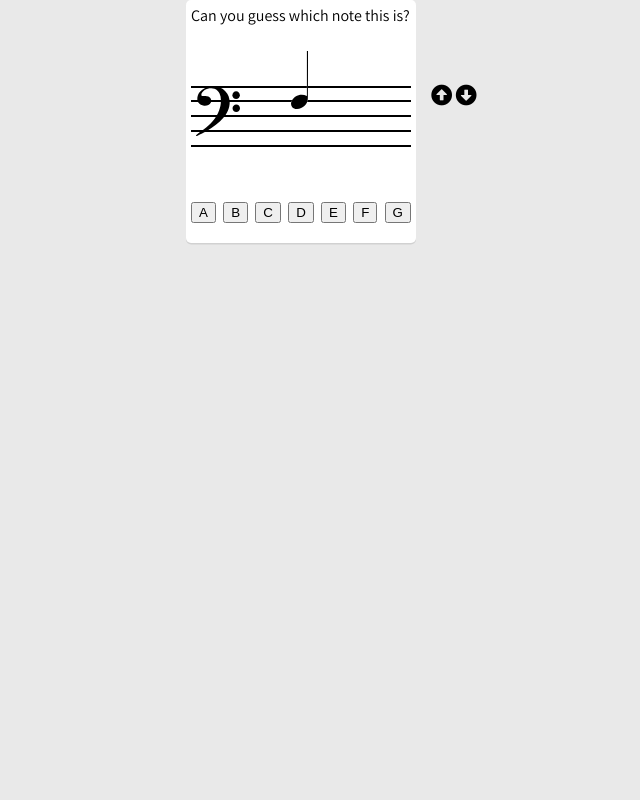
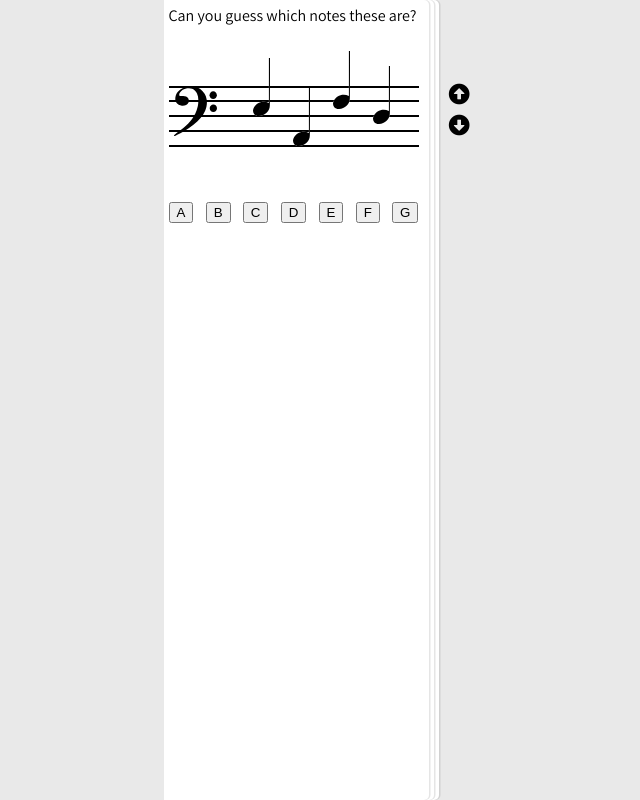
Before and after one commit to nocjallen/noteworthy, a plain HTML site: page index.html in a window 1280 px wide. Shown: the whole page, without its empty margins (339-979 px from the left). Drawn offline with Linux system fonts and the light colour scheme.

Commit message:
Wrote JS function to create random notes and place them on the staff. Modified existing JS for buttons to guess each note. Modified CSS by adding page classes to give the impression that the application is on the open page of a book.

```diff
--- a/index.html
+++ b/index.html
@@ -11,27 +11,35 @@
 
         </div>
             <div class="container">
-                <div class="heading">
-                    Can you guess which note this is?
+                <div class="page-1">
+                    <div class="page-2">
+                        <div class="page-3">
+                            <div class="page-content">
+                            <div>
+                                Can you guess which notes these are?
                             </div>
                             <div class="staff">
                                 <div>
                                     <img class="cleff" src="public/img/cleff_bass.svg" alt="Bass Cleff">
                                 </div>
-                    <div>
-                        <img id="note" class="note" src="public/img/note_quarter.svg" alt="Quarter Note">
+                                <div id="notes">
                                 </div>
                                 <div class="dev">
+                                    <div class="dev-icon">
                                         <i id="move-note-up" class="fas fa-col fa-lg fa-arrow-alt-circle-up"></i>
+                                    </div>
+                                    <div class="dev-icon">
                                         <i id="move-note-down" class="fas fa-col fa-lg fa-arrow-alt-circle-down"></i>
                                     </div>
+                                </div>
                                 <svg class="staff-svg">
-                        <line x1="0" y1="1" x2="220" y2="1" stroke="black" stroke-width="2" shape-rendering="crispEdges"/>
-                        <line x1="0" y1="15" x2="220" y2="15" stroke="black" stroke-width="2" hape-rendering="crispEdges"/>
-                        <line x1="0" y1="30" x2="220" y2="30" stroke="black" stroke-width="2" hape-rendering="crispEdges"/>
-                        <line x1="0" y1="45" x2="220" y2="45" stroke="black" stroke-width="2" hape-rendering="crispEdges"/>
-                        <line x1="0" y1="60" x2="220" y2="60" stroke="black" stroke-width="2" hape-rendering="crispEdges"/>
+                                    <line x1="0" y1="1" x2="250" y2="1" stroke="black" stroke-width="2" shape-rendering="crispEdges"/>
+                                    <line x1="0" y1="15" x2="250" y2="15" stroke="black" stroke-width="2" hape-rendering="crispEdges"/>
+                                    <line x1="0" y1="30" x2="250" y2="30" stroke="black" stroke-width="2" hape-rendering="crispEdges"/>
+                                    <line x1="0" y1="45" x2="250" y2="45" stroke="black" stroke-width="2" hape-rendering="crispEdges"/>
+                                    <line x1="0" y1="60" x2="250" y2="60" stroke="black" stroke-width="2" hape-rendering="crispEdges"/>
                                 </svg>
+
                                 <div id="answers" class="answers">
 
                                 </div>
@@ -43,7 +51,11 @@
                                     <button class="btn-guess">E</button>
                                     <button class="btn-guess">F</button>
                                     <button class="btn-guess">G</button>
-                    </div
+                                </div>
+                                </div>
+                            </div>
+                        </div>
+                    </div>
                 </div>
             </div>
     </body>
--- a/public/css/style.css
+++ b/public/css/style.css
@@ -4,6 +4,8 @@ body {
     margin: 0;
     padding: 0;
 }
+
+
 
 .answers {
     height: 25;
@@ -14,6 +16,7 @@ body {
 .answer-box {
     border: 1px solid black;
     height: 23px;
+    position: absolute;
     text-align: center;
     width: 23px;
 }
@@ -32,7 +35,11 @@ body {
 .dev {
     position: absolute;
     height: 61px;
-    margin-left: 240px;
+    margin-left: 280px;
+}
+
+.dev-icon {
+    height: 50%
 }
 
 .fa-col {
@@ -40,36 +47,37 @@ body {
 }
 
 .note {
+    height: 58px;
+    margin-left: 4.01px;
+    margin-right: 4.01px;
     position: absolute;
-    height: 58px;
-    margin-left: 100px;
 }
 
-.note.note-a {
+.note.pos-1 {
     margin-top: 2px;
 }
 
-.note.note-b {
+.note.pos-2 {
     margin-top: -6px;
 }
 
-.note.note-c {
+.note.pos-3 {
     margin-top: -13px;
 }
 
-.note.note-d {
+.note.pos-4 {
     margin-top: -20px;
 }
 
-.note.note-e {
+.note.pos-5 {
     margin-top: -28px;
 }
 
-.note.note-f {
+.note.pos-6 {
     margin-top: -35px;
 }
 
-.note.note-g {
+.note.pos-7 {
     margin-top: -42px;
 }
 
@@ -86,17 +94,46 @@ body {
 }
 
 .staff-svg {
-    width: 220px;
     height: 61px;
 }
 
 .container {
+    height: 100%;
+    min-height: 275px;
+    margin: 0 auto;
+    width: 275px;
+}
+
+.page-1 {
     background: #fff;
-    border-radius: 5px;
-    box-shadow: 0 1.5px 0 0 rgba(0,0,0,0.1);
-    margin: 0 auto;
-    padding: 5px;
-    width: 220px;
+    border-radius: 0 5px 5px 0;
+    box-shadow: 1.5px 0 0 0 rgba(0,0,0,0.1);
+    height: 100%;
+    width: 275px;
+}
+
+.page-2 {
+    background: #fff;
+    border-radius: 0 5px 5px 0;
+    box-shadow: 1.5px 0 0 0 rgba(0,0,0,0.1);
+    height: 100%;
+    width: 270px;
+}
+
+.page-3 {
+    background: #fff;
+    border-radius: 0 5px 5px 0;
+    box-shadow: 1.5px 0 0 0 rgba(0,0,0,0.1);
+    height: 100%;
+    width: 265px;
+}
+
+.page-content {
+    background: #fff;
+    padding-top: 5px;
+    padding-left: 5px;
+    padding-right: 5px;
+    width: 250px;
 }
 
 @ media (min-width: 769px) {
--- a/public/js/script.js
+++ b/public/js/script.js
@@ -1,32 +1,52 @@
 window.onload = function() {
-    var answers = document.getElementById("answers");
+    var answerMargin = 80;
+    var answersDiv = document.getElementById("answers");
     var btnGuess = document.querySelectorAll(".btn-guess");
     var btnMoveNoteUp = document.getElementById("move-note-up");
     var btnMoveNoteDown = document.getElementById("move-note-down");
-    var div = document.createElement("div");
+    var cleff = "bass";
+    var currentNote = 0;
+    var notesDiv = document.getElementById("notes");
 
-    var notePositions = ["note-a", "note-b", "note-c", "note-d", "note-e", "note-f", "note-g"];
+    var notePositions = ["pos-1", "pos-2", "pos-3", "pos-4", "pos-5", "pos-6", "pos-7"];
+    var notes = [];
     var notesBass = ["A", "B", "C", "D", "E", "F", "G"];
-    var randomNote = Math.floor(Math.random() * (notePositions.length -1));
 
-    document.getElementById("note").classList.toggle(notePositions[randomNote]);
+    createNotes(4);
+
+    function createNotes(numNotes) {
+        var margin = 80;
+        for (var i = 0; i < numNotes; i++) {
+            var div = document.createElement("div");
+            var randomNote = Math.floor(Math.random() * (notePositions.length -1));
+            if (cleff == "bass") {
+                notes.push(notesBass[randomNote]);
+            }
+            div.innerHTML += '<img class="note ' + notePositions[randomNote] + ' " src="public/img/note_quarter.svg" alt="Quarter Note"></img>';
+            div.style.marginLeft = margin + "px";
+            notesDiv.appendChild(div);
+            margin += 40;
+        }
+    }
+
+    console.log(notes);
 
     for (var i = 0; i < btnGuess.length; i++) {
         btnGuess[i].addEventListener('click', function() {
+            var div = document.createElement("div");
             div.innerHTML = (this.textContent);
             div.className = "answer-box";
-            div.style.marginLeft = "95px";
-            if (this.textContent == notesBass[randomNote]) {
+            div.style.marginLeft = answerMargin + "px";
+            if (this.textContent == notes[currentNote]) {
                 div.style.backgroundColor = "green";
             } else {
                 div.style.backgroundColor = "red";
             };
-            answers.appendChild(div);
+            answersDiv.appendChild(div);
+            answerMargin += 40;
+            currentNote += 1;
         });
     }
-
-
-
 
 
 
```
Lines whose indentation alone changed are shown as unchanged.
